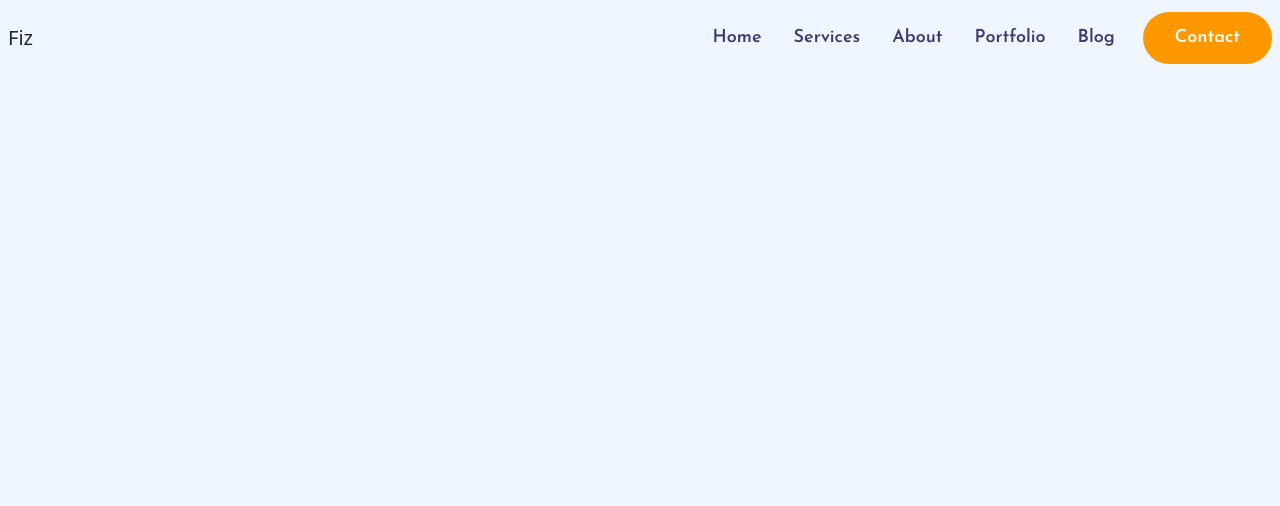
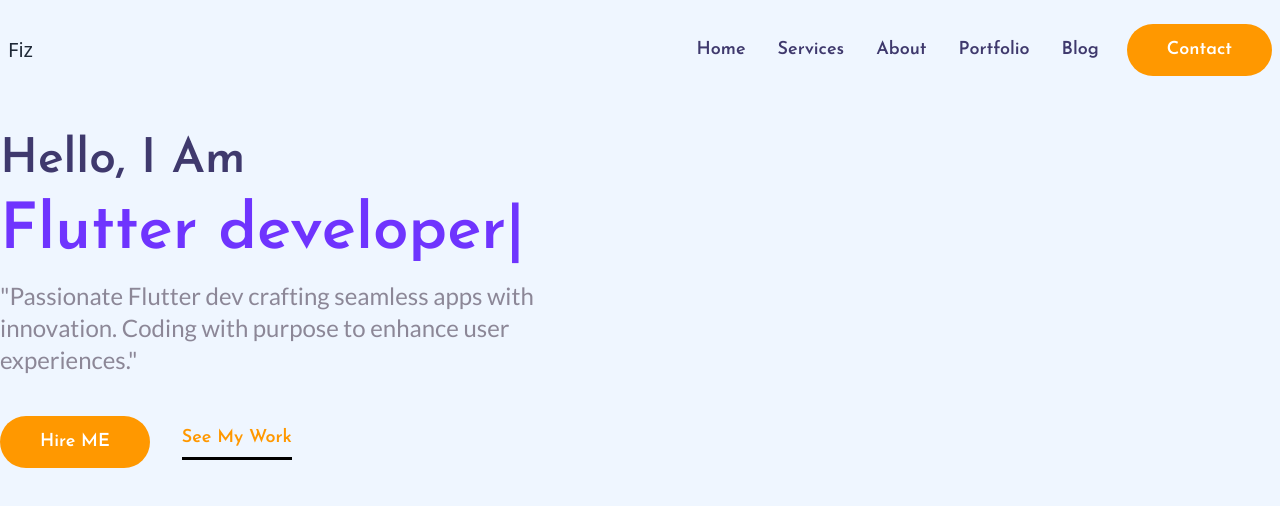
Before and after one commit to shiningsudipto/mostafiz-portfolio, a React (Vite) app: page / in a window 1280 px wide. Shown: the top 506 px of the page. Built offline with nearby package versions, Linux system fonts and the light colour scheme.

Commit message:
banner left side added

```diff
--- a/src/components/NavigationBar.jsx
+++ b/src/components/NavigationBar.jsx
@@ -11,8 +11,8 @@
     </>
 
     return (
-        <div className="container mx-auto">
-            <div className="navbar">
+        <div className="">
+            <div className="navbar pt-5">
                 <div className="navbar-start">
                     <div className="dropdown">
                         <label tabIndex={0} className="btn btn-ghost lg:hidden">
--- a/src/index.css
+++ b/src/index.css
@@ -4,6 +4,17 @@
 
 /* primary button */
 .primaryBtn{
-    @apply bg-primaryColor text-white font-Josefin py-3 px-8 text-lg rounded-full font-semibold hover:-translate-y-1 hover:bg-secondaryColor;
+    @apply bg-primaryColor text-white font-Josefin py-3 px-10 text-lg rounded-full font-semibold hover:-translate-y-1 hover:bg-secondaryColor;
     transition: transform 0.3s ease;
 }
+.border-transition {
+    display: inline-block;
+    padding-bottom: 5px;
+    border-bottom: 3px solid black;
+    transition: border-image 0.3s ease;
+}
+
+.border-transition:hover {
+    border-image: linear-gradient(to right, #6F34FE, #FF9800);
+    border-image-slice: 1;
+}
--- a/src/sections/Banner.jsx
+++ b/src/sections/Banner.jsx
@@ -1,13 +1,42 @@
+import { TypeAnimation } from "react-type-animation";
 import NavigationBar from "../components/NavigationBar";
 
 const Banner = () => {
     return (
-        <div className="bg-[#EFF6FF] w-full h-screen">
-            {/* Navbar */}
-            <NavigationBar />
+        <div className="bg-[#EFF6FF] w-screen h-screen">
+            <div className="container mx-auto">
+                {/* Navbar */}
+                <NavigationBar />
 
-            <div>
-
+                <div className="grid grid-cols-2">
+                    <div className="font-Josefin mt-12">
+                        <div>
+                            <h3 className="text-5xl text-titleColor font-semibold">Hello, I Am</h3>
+                            {/* <h1 className="text-7xl text-secondaryColor font-semibold">Mostafejur Rahman</h1> */}
+                            <h1 className="text-[32px] text-secondaryColor font-semibold">
+                                <TypeAnimation
+                                    sequence={[
+                                        'Mostafejur Rahman',
+                                        2000,
+                                        'Flutter developer',
+                                        2000,
+                                    ]}
+                                    wrapper="span"
+                                    speed={50}
+                                    style={{ fontSize: '2em', display: 'inline-block' }}
+                                    repeat={Infinity}
+                                />
+                            </h1>
+                            <h4 className="font-Lato text-2xl text-textColor mb-10">
+                                "Passionate Flutter dev crafting seamless apps with innovation. Coding with purpose to enhance user experiences."</h4>
+                        </div>
+                        <div className="flex items-center gap-8 text-titleColor">
+                            <button className="primaryBtn">Hire ME</button>
+                            <p className="border-transition text-primaryColor hover:text-secondaryColor font-semibold text-lg">See My Work</p>
+                        </div>
+                    </div>
+                    <div></div>
+                </div>
             </div>
         </div>
     );
```
